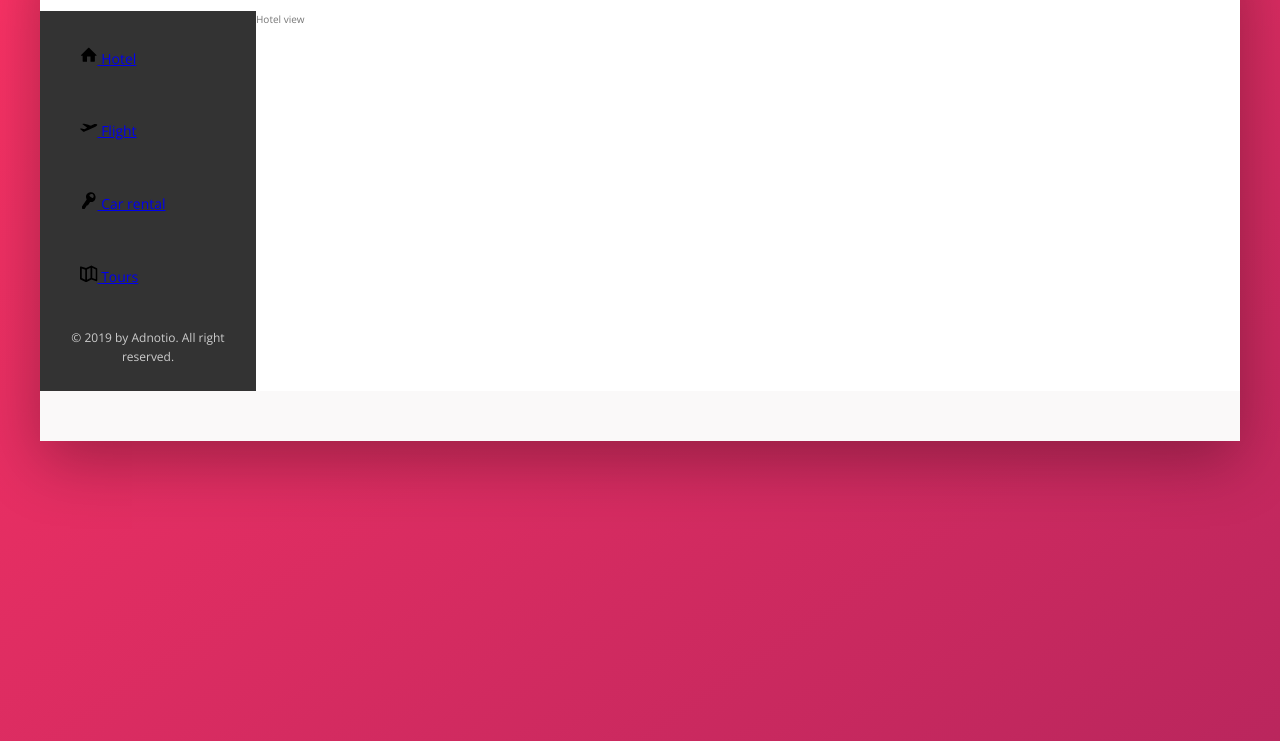
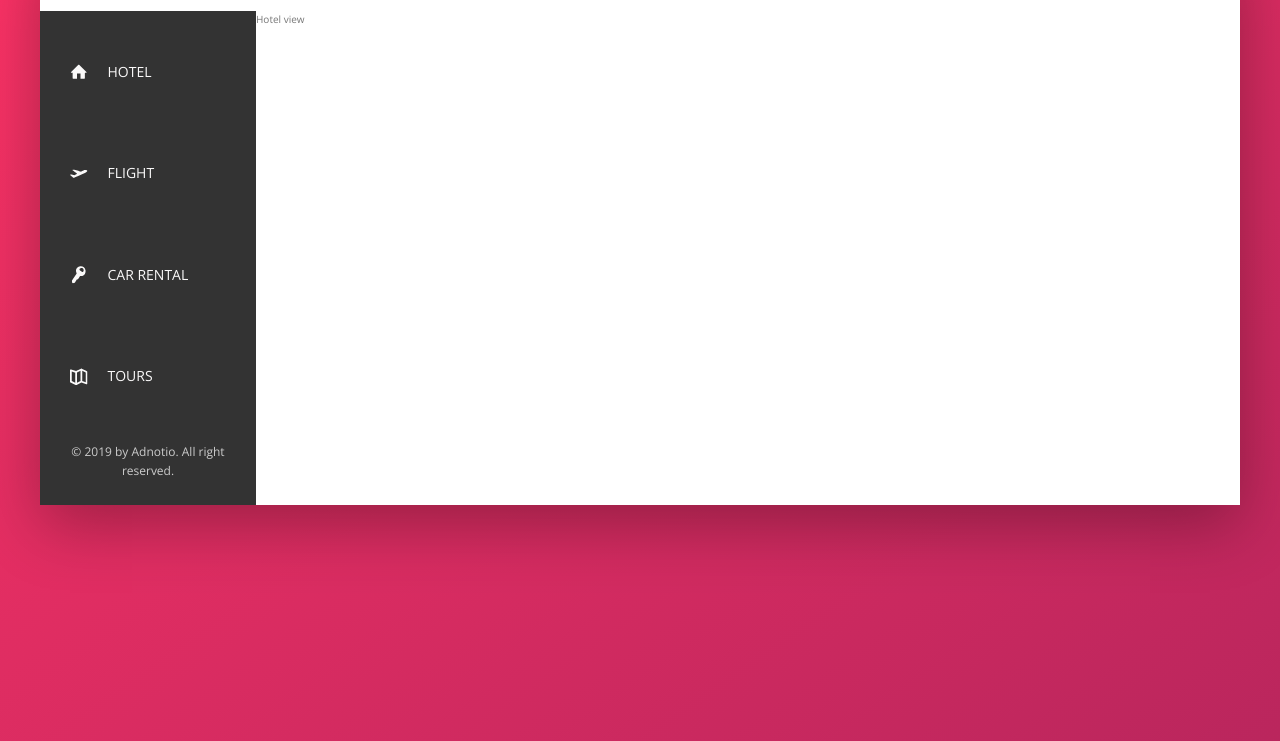
Before and after one commit to KrzysztofNyrek/Trillo, a website: page index.html in a window 1280 px wide. Shown: the part 139-880 px from the top of the page. Drawn offline with nearby package versions, Linux system fonts and the light colour scheme.

Commit message:
Set side nav icon and text display properties

```diff
--- a/sass/_components.scss
+++ b/sass/_components.scss
@@ -100,17 +100,23 @@
   font-size: 1.4rem;
   list-style: none;
   margin-top: 3.5rem;
+  padding: 0;
 
+  &__link:link,
   &__link:visited{
     color: var(--color-GreyLight1);
     text-decoration: none;
     text-transform: uppercase;
     display: block;
     padding: 1.5rem 3rem;
+    display: flex;
+    align-items: center;
   }
   &__icon{
     width: 1.75rem;
     height: 1.75rem;
+    margin-right: 2rem;
+    fill: currentColor;
   }
 }
 
```
Also changed, not shown: css/style.css.
